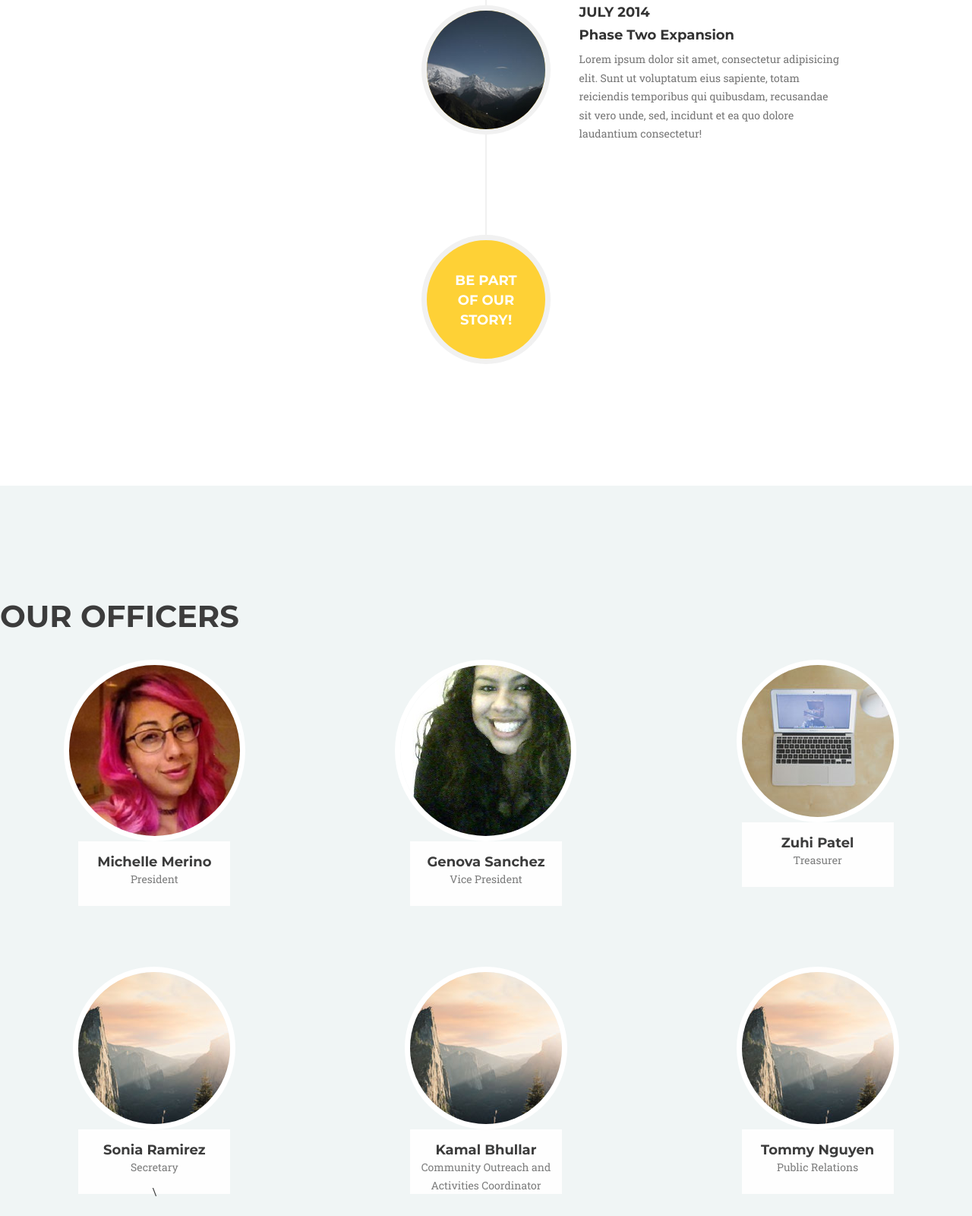
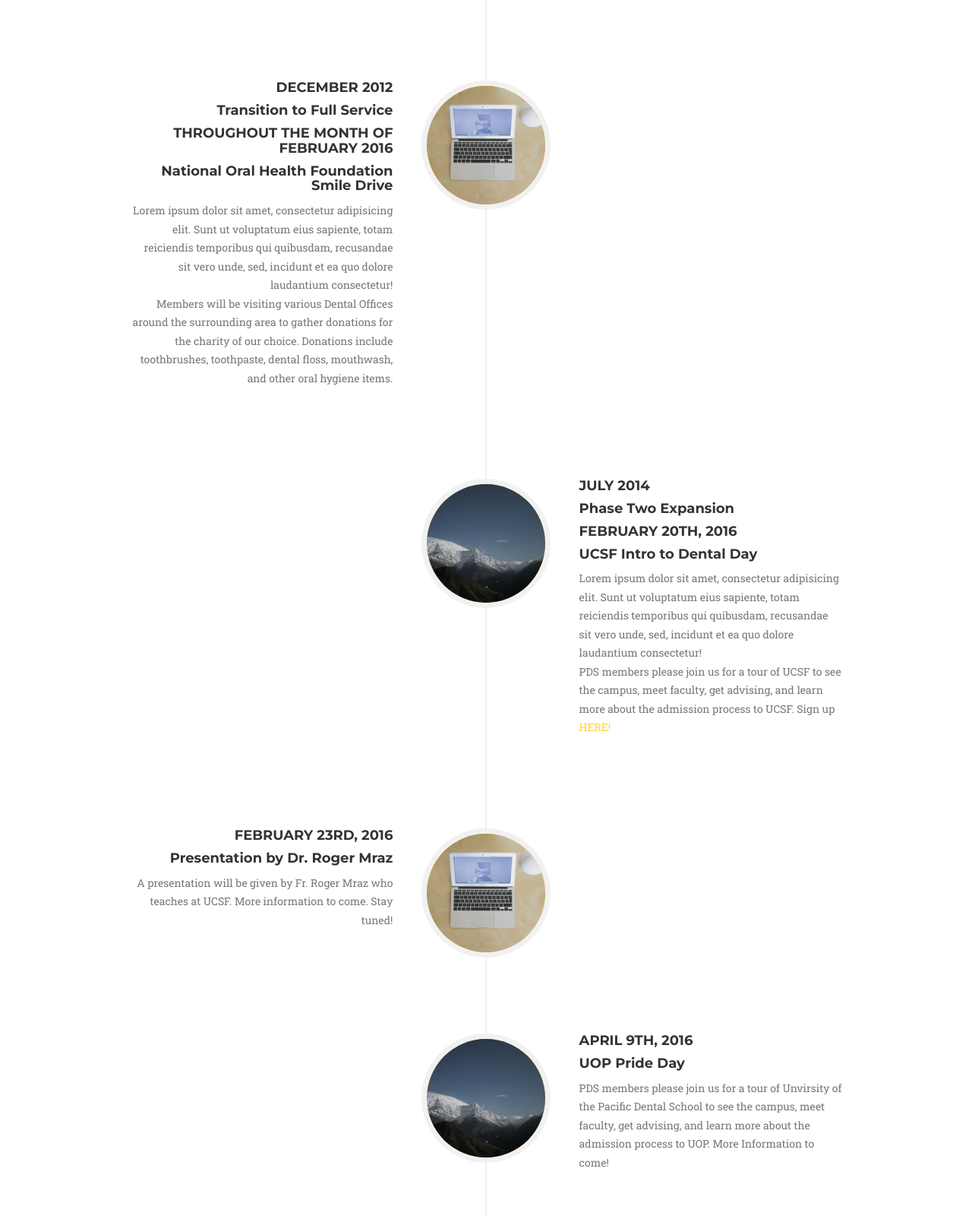
Before and after one commit to enzod333/PreDentalSite, a plain HTML site: page index.html in a window 1280 px wide. Shown: the part 2004-3604 px from the top of the page at 76% size. Drawn offline with nearby package versions, Linux system fonts and the light colour scheme; files whose address does not match are found by name; a web font is replaced by a local one.

Commit message:
Timeline update and mroe info

```diff
--- a/index.html
+++ b/index.html
@@ -102,6 +102,7 @@
                                                               outreach, shadowing programs, Kaplan workshops,
                                                               and dental education.</h3>
                     <h3 class="section-subheading"><strong>MISSON STATEMENT: </strong></h3>
+                    <h3 class="section-subheading"><strong>Past and Upcoming Events</strong></h3>
                 </div>
             </div>
             <div class="row">
@@ -115,9 +116,13 @@
                                 <div class="timeline-heading">
                                     <h4>2009-2011</h4>
                                     <h4 class="subheading">Our Beginning</h4>
+                                    <h4>October 23rd, 2015</h4>
+                                    <h4 class="subheading">Oral Hygiene Education</h4>
                                 </div>
                                 <div class="timeline-body">
                                     <p class="text-muted">Lorem ipsum dolor sit amet, consectetur adipisicing elit. Sunt ut voluptatum eius sapiente, totam reiciendis temporibus qui quibusdam, recusandae sit vero unde, sed, incidunt et ea quo dolore laudantium consectetur!</p>
+                                    <p class="text-muted">Grades Kindergarten through 5 at Lakeshore Elementary School were educated on the importance of Oral Hygiene. Topics
+                                    included basic information about brushing, flossing, and visiting the dentist.</p>
                                 </div>
                             </div>
                         </li>
@@ -129,9 +134,13 @@
                                 <div class="timeline-heading">
                                     <h4>March 2011</h4>
                                     <h4 class="subheading">An Agency is Born</h4>
+                                    <h4>November 17th, 2015</h4>
+                                    <h4 class="subheading">UCSF Dental Student Panel</h4>
                                 </div>
                                 <div class="timeline-body">
                                     <p class="text-muted">Lorem ipsum dolor sit amet, consectetur adipisicing elit. Sunt ut voluptatum eius sapiente, totam reiciendis temporibus qui quibusdam, recusandae sit vero unde, sed, incidunt et ea quo dolore laudantium consectetur!</p>
+                                    <p class="text-muted">A panel of 3 dental students answered questions and gave valuable informal advice to our members. There was also much
+                                    information discussed regarding the application and interview processes and what to expect in Dental School.</p>
                                 </div>
                             </div>
                         </li>
@@ -143,9 +152,13 @@
                                 <div class="timeline-heading">
                                     <h4>December 2012</h4>
                                     <h4 class="subheading">Transition to Full Service</h4>
+                                    <h4>Throughout the Month of February 2016</h4>
+                                    <h4 class="subheading">National Oral Health Foundation Smile Drive</h4>
                                 </div>
                                 <div class="timeline-body">
                                     <p class="text-muted">Lorem ipsum dolor sit amet, consectetur adipisicing elit. Sunt ut voluptatum eius sapiente, totam reiciendis temporibus qui quibusdam, recusandae sit vero unde, sed, incidunt et ea quo dolore laudantium consectetur!</p>
+                                    <p class="text-muted">Members will be visiting various Dental Offices around the surrounding area to gather donations for the charity of
+                                    our choice. Donations include toothbrushes, toothpaste, dental floss, mouthwash, and other oral hygiene items. </p>
                                 </div>
                             </div>
                         </li>
@@ -157,9 +170,42 @@
                                 <div class="timeline-heading">
                                     <h4>July 2014</h4>
                                     <h4 class="subheading">Phase Two Expansion</h4>
+                                    <h4>February 20th, 2016</h4>
+                                    <h4 class="subheading">UCSF Intro to Dental Day</h4>
                                 </div>
                                 <div class="timeline-body">
                                     <p class="text-muted">Lorem ipsum dolor sit amet, consectetur adipisicing elit. Sunt ut voluptatum eius sapiente, totam reiciendis temporibus qui quibusdam, recusandae sit vero unde, sed, incidunt et ea quo dolore laudantium consectetur!</p>
+                                    <p class="text-muted">PDS members please join us for a tour of UCSF to see the campus, meet faculty, get advising, and learn more about the
+                                        admission process to UCSF. Sign up <a href="http://goo.gl/forms/uV1p22ag6i">HERE!</a> </p>
+                                </div>
+                            </div>
+                        </li>
+                        <li>
+                            <div class="timeline-image">
+                                <img class="img-circle img-responsive" src="img/about/3.jpg" alt="">
+                            </div>
+                            <div class="timeline-panel">
+                                <div class="timeline-heading">
+                                    <h4>February 23rd, 2016</h4>
+                                    <h4 class="subheading">Presentation by Dr. Roger Mraz</h4>
+                                </div>
+                                <div class="timeline-body">
+                                    <p class="text-muted">A presentation will be given by Fr. Roger Mraz who teaches at UCSF. More information to come. Stay tuned!</p>
+                                </div>
+                            </div>
+                        </li>
+                        <li class="timeline-inverted">
+                            <div class="timeline-image">
+                                <img class="img-circle img-responsive" src="img/about/4.jpg" alt="">
+                            </div>
+                            <div class="timeline-panel">
+                                <div class="timeline-heading">
+                                    <h4>April 9th, 2016</h4>
+                                    <h4 class="subheading">UOP Pride Day</h4>
+                                </div>
+                                <div class="timeline-body">
+                                    <p class="text-muted">PDS members please join us for a tour of Unvirsity of the Pacific Dental School to see the campus, meet faculty, get advising,
+                                        and learn more about the admission process to UOP. More Information to come! </p>
                                 </div>
                             </div>
                         </li>
@@ -168,6 +214,9 @@
                                 <h4>Be Part
                                     <br>Of Our
                                     <br>Story!</h4>
+                                <h4>More
+                                    <br>Events
+                                    <br>to come!</h4>
                             </div>
                         </li>
                     </ul>
@@ -226,8 +275,10 @@
                         <div class="col-sm-4">
                             <div class="team-member">
                                 <img src="img/team/3.jpg" class="img-responsive img-circle" alt="">
+                                <img src="img/team/Ruhi.jpg" class="img-responsive img-circle" alt="">
                                     <div class="float-box">
                                         <h4>Zuhi Patel</h4>
+                                        <h4>Ruhi Patel</h4>
                                         <p class="text-muted">Treasurer</p>
                                         <!--<ul class="list-inline social-buttons">
                                             <li><a href="#"><i class="fa fa-twitter"></i></a>
@@ -246,6 +297,7 @@
                         <div class="col-sm-4">
                             <div class="team-member">
                                 <img src="img/team/1.jpg" class="img-responsive img-circle" alt="">
+                                <img src="img/team/Sonia.jpg" class="img-responsive img-circle" alt="">
                                 <div class="float-box">
                                         <h4>Sonia Ramirez </h4>
                                         <p class="text-muted">Secretary</p>
@@ -263,6 +315,7 @@
                         <div class="col-sm-4">
                             <div class="team-member">
                                 <img src="img/team/1.jpg" class="img-responsive img-circle" alt="">
+                                <img src="img/team/Kamal.jpg" class="img-responsive img-circle" alt="">
                                         <div class="float-box">
                                             <h4>Kamal Bhullar</h4>
                                             <p class="text-muted">Community Outreach and Activities Coordinator</p>
@@ -280,6 +333,7 @@
                         <div class="col-sm-4">
                             <div class="team-member">
                                 <img src="img/team/1.jpg" class="img-responsive img-circle" alt="">
+                                <img src="img/team/Tommy.jpg" class="img-responsive img-circle" alt="">
                                         <div class="float-box">
                                             <h4>Tommy Nguyen</h4>
                                             <p class="text-muted">Public Relations</p>
```
